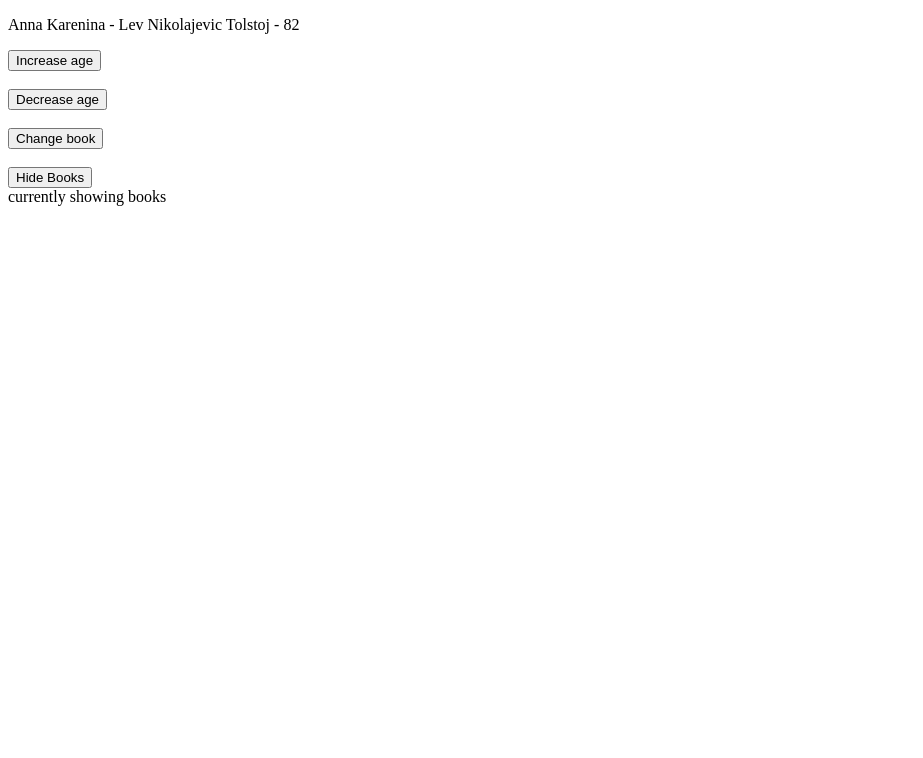
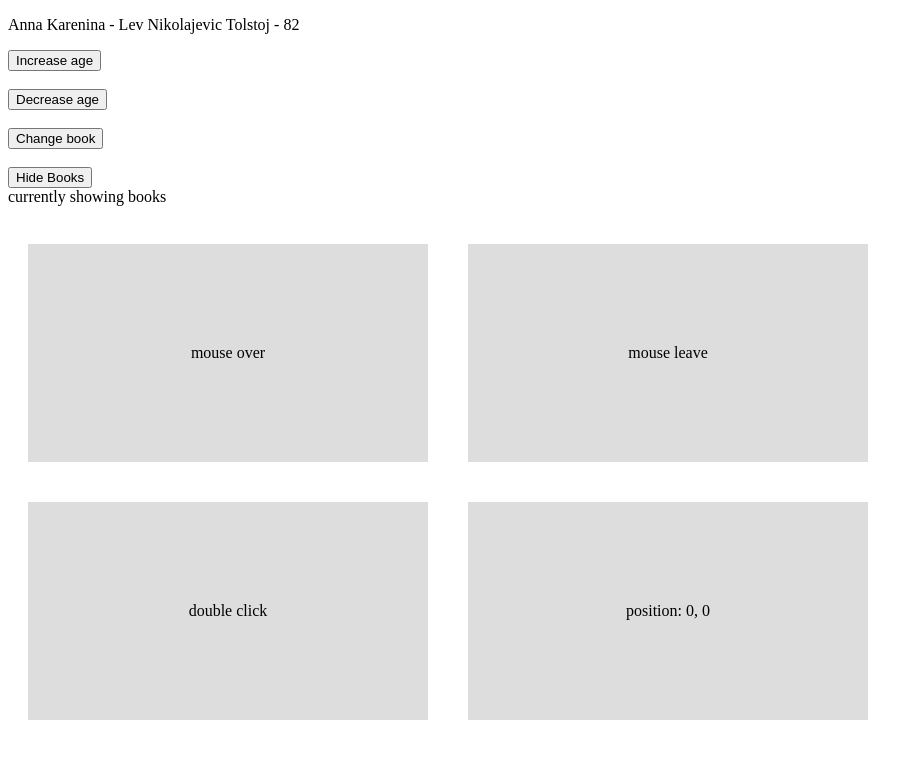
Before and after one commit to zuzanafialova/vue-experiments, a Vue app: page / in a window 1280 px wide. Shown: the top 758 px of the page, without its empty margins (0-923 px from the left). Built offline with nearby package versions, Linux system fonts and the light colour scheme.

Commit message:
ftr: mouse events

```diff
--- a/src/App.vue
+++ b/src/App.vue
@@ -6,7 +6,9 @@ export default {
       title: 'Anna Karenina',
       author: 'Lev Nikolajevic Tolstoj',
       age: 82,
-    }
+      x: 0,
+      y: 0,
+    };
   },
   methods: {
     changeTitle(author) {
@@ -15,6 +17,16 @@ export default {
     },
     toggleShowBook() {
       this.showBooks = !this.showBooks;
+    },
+    handleEvent(e, data) {
+      console.log(e, e.type);
+      if (data) {
+        console.log(data);
+      }
+    },
+    handleMouseMove(e) {
+      this.x = e.offsetX;
+      this.y = e.offsetY;
     },
   },
 };
@@ -48,5 +60,42 @@ export default {
     <div v-show="showBooks">
       currently showing books
     </div>
+    <br>
+    <!--    mouse events-->
+    <div
+      class="box"
+      @mouseover="handleEvent($event, 5)"
+    >
+      mouse over
+    </div>
+    <div
+      class="box"
+      @mouseleave="handleEvent"
+    >
+      mouse leave
+    </div>
+    <div
+      class="box"
+      @dblclick="handleEvent"
+    >
+      double click
+    </div>
+    <div
+      class="box"
+      @mousemove="handleMouseMove"
+    >
+      position: {{ x }}, {{ y }}
+    </div>
   </div>
 </template>
+
+<style lang="scss" scoped>
+.box {
+  padding: 100px 0;
+  width: 400px;
+  text-align: center;
+  background: #ddd;
+  margin: 20px;
+  display: inline-block;
+}
+</style>
--- a/src/main.js
+++ b/src/main.js
@@ -4,4 +4,4 @@ import App from './App.vue';
 
 const app = createApp(App);
 
-app.mount('#app')
+app.mount('#app');
```
